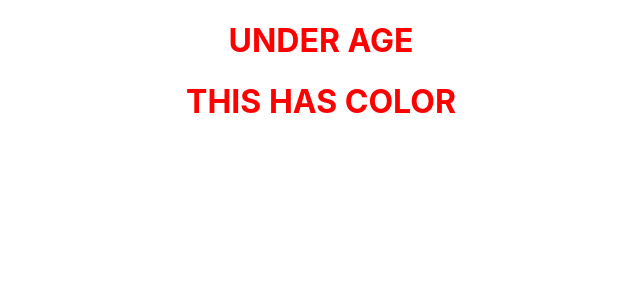
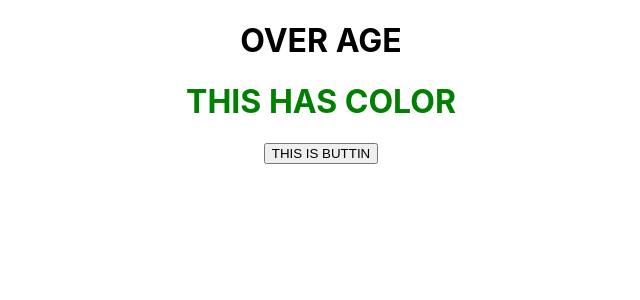
Before and after one commit to KyiPhyuKhant/react-app, a React (Create React App) app: page / in a window 1280 px wide. Shown: the top 300 px of the page, without its empty margins (319-959 px from the left). Built offline with nearby package versions, Linux system fonts and the light colour scheme.

Commit message:
color check function

```diff
--- a/src/App.css
+++ b/src/App.css
@@ -38,6 +38,6 @@
 }
 
 
-.App {
+/* .App {
   color: red;
-}
+} */
--- a/src/App.js
+++ b/src/App.js
@@ -2,8 +2,8 @@
 import './App.css';
 
 function App() {
-  const age = 17;
-  const isGreen = false;
+  const age = 19 ;
+  const isGreen = true;
   return (
     <div className="App">
       {age >= 18 ? <h1>OVER AGE</h1> : <h1>UNDER AGE</h1>}
```
